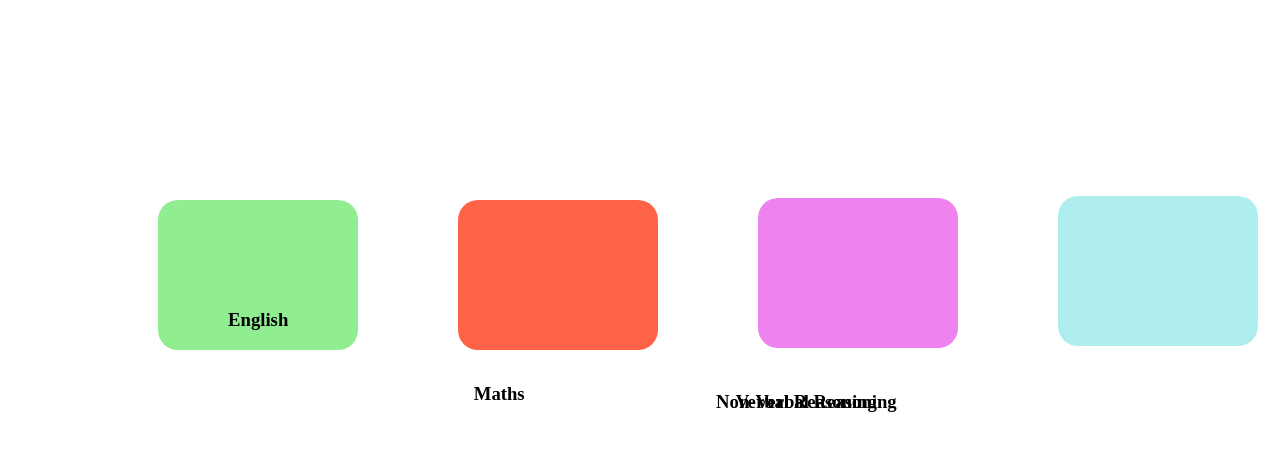
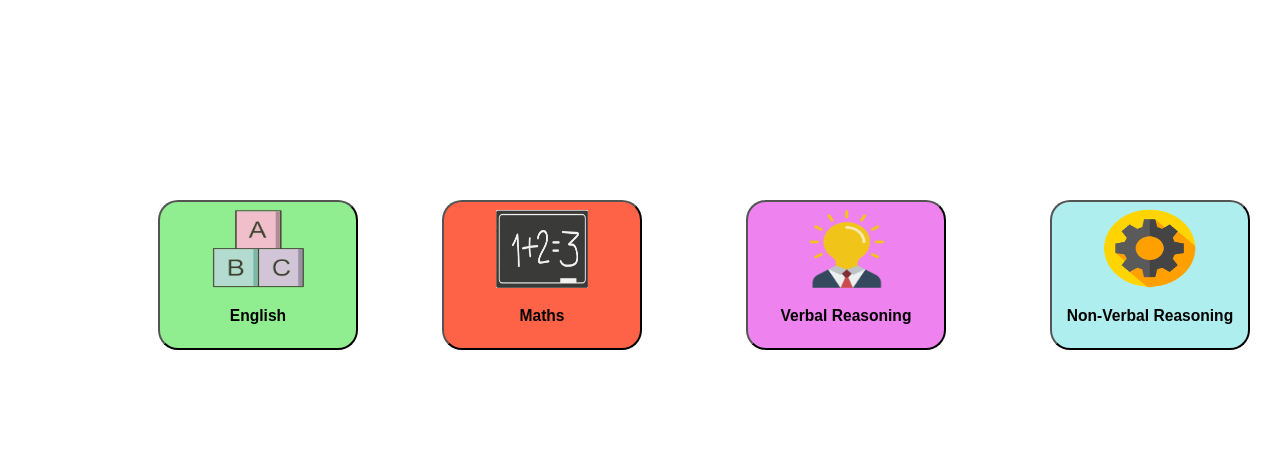
Before and after one commit to Kartik86/Website, a PHP site: page /regUsers.php in a window 1280 px wide. Shown: the part 94-545 px from the top of the page. Run offline with PHP 8.4, Linux system fonts and the light colour scheme.

Commit message:
Structure of sub pages of each main topics

```diff
--- a/FYP-CSS.css
+++ b/FYP-CSS.css
@@ -173,19 +173,20 @@ h1.creative-text{
   margin-left: 600px;
   width: 500px;
   border: 2px solid #111 ;
+
 }
 
 .outer-container{
   position: relative;
   height: 250px;
-  background-color: #000000;
   margin-top: -750px;
   margin-left: 600px;
   width: 500px;
   border: 2px solid #000 ;
+  border-color: #000000;
 }
 
-.english-container{
+.english-btn{
   margin: auto;
   margin-left: 150px;
   margin-top: 200px;
@@ -193,73 +194,122 @@ h1.creative-text{
   height: 150px;
   border-radius: 20px;
   background-color: #90EE90;
-  position: relative;
 }
 
-.maths-container{
+.maths-btn{
   margin: auto;
-  margin-left: 450px;
-  margin-top: -150px;
+  margin-left: 80px;
+  margin-top: 200px;
   width: 200px;
   height: 150px;
   border-radius: 20px;
   background-color: #FF6347;
 }
 
-.vr-container{
+.vr-btn{
   margin: auto;
-  margin-left: 750px;
-  margin-top: -152px;
+  margin-left: 100px;
+  margin-top: 200px;
   width: 200px;
   height: 150px;
   border-radius: 20px;
   background-color: #EE82EE;
 }
 
-.non_VR-container{
+.non_VR-btn{
   margin: auto;
-  margin-left: 1050px;
-  margin-top: -152px;
+  margin-left: 100px;
+  margin-top: 200px;
   width: 200px;
   height: 150px;
   border-radius: 20px;
   background-color: #AFEEEE;
 }
-/*
 
-*/
-#english{
-  position: absolute;
-  text-align: center;
-  bottom: 0%;
-  left: 35%
+.topic{
+     display: inline-block;
+     float:center;
+     width:50%;
+     height:55%
+}
+
+.english1-btn{
+  margin: auto;
+  margin-left: 150px;
+  margin-top: 100px;
+  width: 170px;
+  height: 120px;
+  border-radius: 20px;
+  background-color: #90EE90;
+}
+
+.english2-btn{
+  margin: auto;
+  margin-left: 150px;
+  margin-top: 100px;
+  width: 170px;
+  height: 120px;
+  border-radius: 20px;
+  background-color: #90EE90;
+}
+
+.maths1-btn{
+  margin: auto;
+  margin-left: 150px;
+  margin-top: 100px;
+  width: 170px;
+  height: 120px;
+  border-radius: 20px;
+  background-color: #FF6347;
+}
+
+.maths2-btn{
+  margin: auto;
+  margin-left: 150px;
+  margin-top: 100px;
+  width: 170px;
+  height: 120px;
+  border-radius: 20px;
+  background-color: #FF6347;
+}
+
+.vr1-btn{
+  margin: auto;
+  margin-left: 150px;
+  margin-top: 100px;
+  width: 170px;
+  height: 120px;
+  border-radius: 20px;
+  background-color:#EE82EE;
+}
+
+.vr2-btn{
+  margin: auto;
+  margin-left: 150px;
+  margin-top: 100px;
+  width: 170px;
+  height: 120px;
+  border-radius: 20px;
+  background-color: #EE82EE;
+}
 
 
+.non-vr1-btn{
+  margin: auto;
+  margin-left: 150px;
+  margin-top: 100px;
+  width: 170px;
+  height: 120px;
+  border-radius: 20px;
+  background-color:#AFEEEE;
 }
 
-#maths{
-  margin: 0;
- position: absolute;
- top: 61%;
- left: 39%;
- -ms-transform: translate(-50%, -50%);
- transform: translate(-50%, -50%);
+.non-vr2-btn{
+  margin: auto;
+  margin-left: 150px;
+  margin-top: 100px;
+  width: 170px;
+  height: 120px;
+  border-radius: 20px;
+  background-color: #AFEEEE;
 }
-
-#vr{
-margin: 0;
- position: absolute;
- top: 62%;
- left: 63%;
- -ms-transform: translate(-50%, -50%);
- transform: translate(-50%, -50%);
-}
-
-#non-vr{
-margin: 0;
- position: absolute;
- top: 62%;
- left: 63%;
- -ms-transform: translate(-50%, -50%);
- transform: translate(-50%, -50%);
-}
--- a/regUsers.php
+++ b/regUsers.php
@@ -5,37 +5,41 @@ session_start();
 <!DOCTYPE html>
 <html>
 <head><link rel="stylesheet" href="FYP-CSS.css"></head> <!--access to CSS style sheet-->
-<title>Home page</title>
+<title>Registered users page</title>
 <body>
 
-  <!--Header for the webisites landing page with title inside it-->
+  <!--Header for the websites landing page with title inside it-->
   <div class="header">
   <img src="logo.png" alt="11+logo" class="left-img">
 </div>
 
-  <div class="english-container">
+  <button class="english-btn">
+    <img src="english_logo.png" alt="english" class="topic">
     <h3 id="english">
       English
     </h3>
-  </div>
+  </button>
 
-  <div class="maths-container">
+  <button class="maths-btn">
+    <img src="maths_logo.png" alt="maths" class="topic">
     <h3 id="maths">
       Maths
     </h3>
-  </div>
+  </button>
 
-  <div class="vr-container">
+  <button class="vr-btn">
+    <img src="VR_logo.png" alt="vr" class="topic">
     <h3 id="vr">
       Verbal Reasoning
     </h3>
-  </div>
+  </button>
 
-  <div class="non_VR-container">
+  <button class="non_VR-btn">
+      <img src="non-VR_logo.png" alt="non-vr" class="topic">
     <h3 id="non-vr">
       Non-Verbal Reasoning
     </h3>
-  </div>
+  </button>
 
 
 
```
Also changed, not shown: english-page.php (added, +74 -0 lines), index.php (+26 -176 lines), maths-page.php (added, +75 -0 lines), non-vr-page.php (added, +74 -0 lines), vr-page.php (added, +74 -0 lines), 1 other file.
